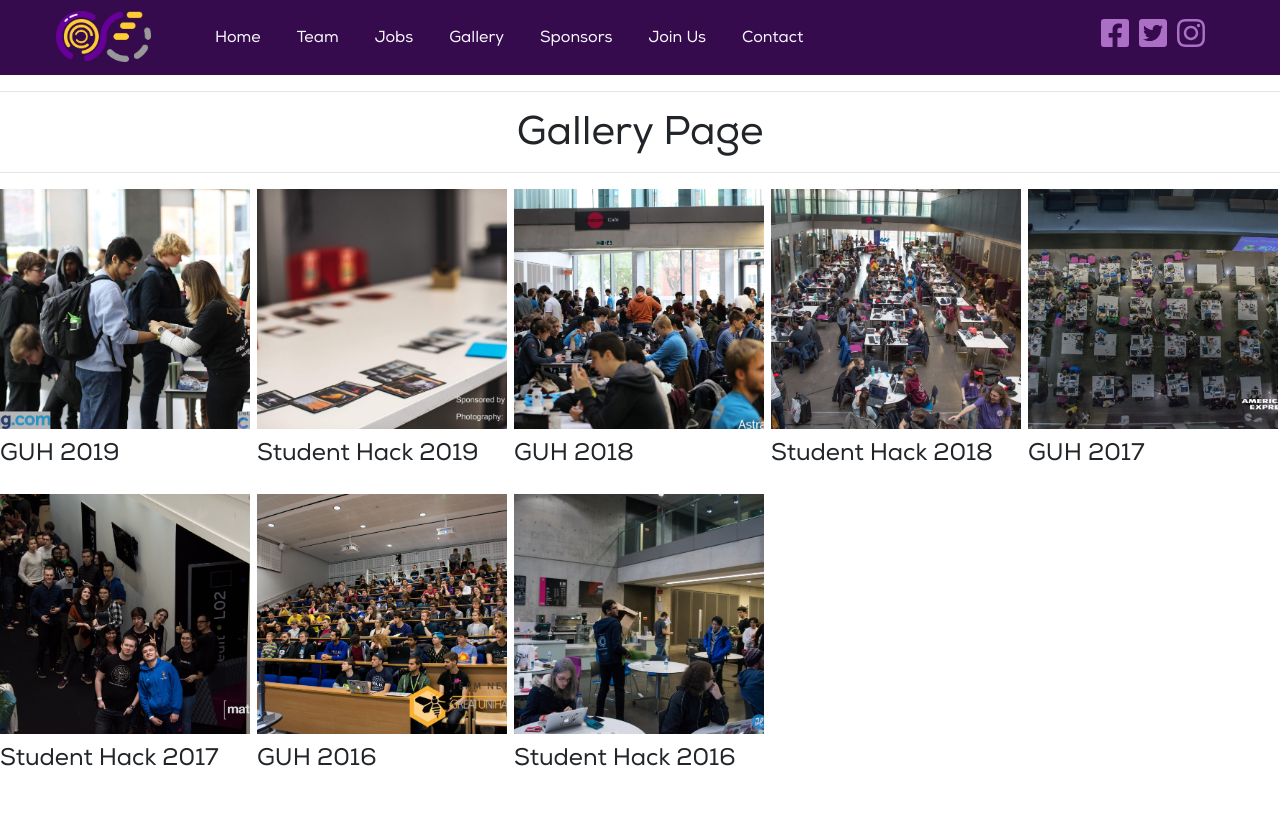
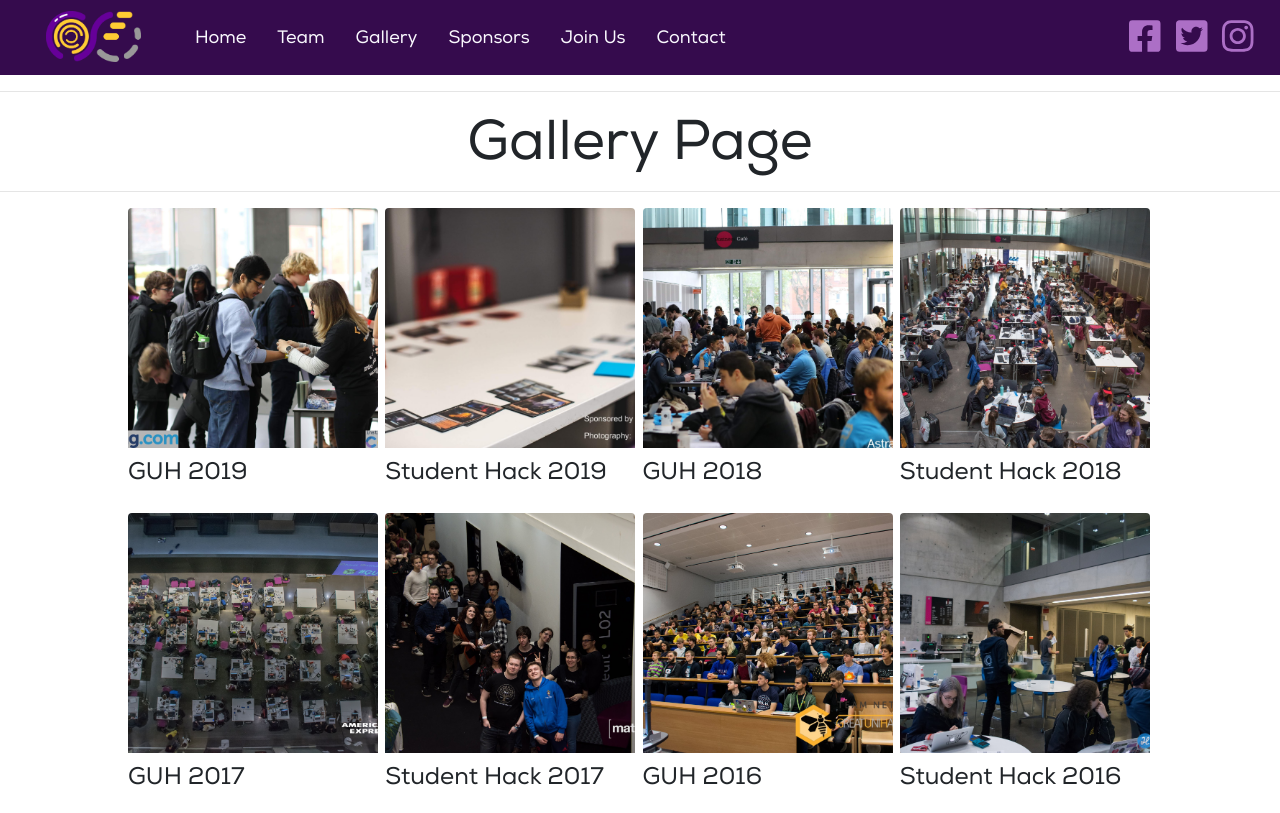
Before and after one commit to unicsmcr/unicsmcr.com-2019, a React (Create React App) app: page /gallery in a window 1280 px wide. Built offline with nearby package versions, Linux system fonts and the light colour scheme.

Commit message:
added margins

```diff
--- a/public/index.html
+++ b/public/index.html
@@ -3,15 +3,6 @@
   <head>
     <meta charset="utf-8" />
     <link rel="icon" href="%PUBLIC_URL%/favicon.ico" />
-
-    <!-- not using emailjs -->
-    <!-- <script type="text/javascript" src="https://cdn.jsdelivr.net/npm/emailjs-com@2.3.2/dist/email.min.js"></script>
-    <script type="text/javascript">
-      (function(){
-          emailjs.init("user_dO8wGT5QPitmJrqpFJXr1");
-      })();
-    </script> -->
-
     <meta name="viewport" content="width=device-width, initial-scale=1" />
     <meta name="theme-color" content="#000000" />
     <meta
@@ -35,7 +26,7 @@
       work correctly both with client-side routing and a non-root public URL.
       Learn how to configure a non-root public URL by running `npm run build`.
     -->
-    <title>React App</title>
+    <title>UniCS</title>
   </head>
   <body>
     <noscript>You need to enable JavaScript to run this app.</noscript>
--- a/src/app/App.js
+++ b/src/app/App.js
@@ -1,7 +1,6 @@
 import React from 'react';
 import { BrowserRouter as Router, Route, Switch } from 'react-router-dom';
 import Home from '../home/Home';
-import Jobs from '../jobs/Jobs';
 import Gallery from '../gallery/Gallery';
 import Sponsors from '../sponsors/Sponsors';
 import JoinUs from '../joinus/JoinUs';
@@ -18,7 +17,6 @@ function App() {
         <Layout>
           <Switch>
             <Route exact path={['/', 'home']} component={Home} />
-            <Route path="/jobs" component={Jobs} />
             <Route path="/gallery" component={Gallery} />
             <Route path="/sponsors" component={Sponsors} />
             <Route path="/joinus" component={JoinUs} />
--- a/src/components/Navigationbar.js
+++ b/src/components/Navigationbar.js
@@ -26,8 +26,8 @@ const Styles = styled.div`
   .navbar-nav,
   .nav-link {
     text-decoration: none;
-    padding-left: 20px;
-    font-size: 16px;
+    padding-left: 15px;
+    font-size: 18px;
     color: #faf9fe;
   }
 
@@ -91,11 +91,6 @@ export const Navigationbar = () => (
           {/* ^add the ability to scroll to meet the team */}
           <Nav.Item>
             <Nav.Link>
-              <Link to="/Jobs">Jobs</Link>
-            </Nav.Link>
-          </Nav.Item>
-          <Nav.Item>
-            <Nav.Link>
               <Link to="/Gallery">Gallery</Link>
             </Nav.Link>
           </Nav.Item>
@@ -114,42 +109,22 @@ export const Navigationbar = () => (
               <Link to="/Contact">Contact</Link>
             </Nav.Link>
           </Nav.Item>
+        </Nav>
+        <Nav className="ml-auto">
             <Nav.Item>
-            <a
-              target="_blank"
-              rel="noopener noreferrer"
-              href="http://www.facebook.com/unicsmanchester/"
-              style={{ marginLeft: 280, paddingLeft: 10 }}
-            >
-              <FontAwesomeIcon
-                icon={faFacebookSquare}
-                size="2x"
-                color="#AC6FC6"
-              />
+                <a target="_blank" href="http://www.facebook.com/unicsmanchester/">
+                    <FontAwesomeIcon icon={faFacebookSquare} size="2x" color="#AC6FC6"/>
+                    {/*How to change the background color to white and copyright issue!!!*/}
                 </a>
             </Nav.Item>
             <Nav.Item>
-            <a
-              target="_blank"
-              rel="noopener noreferrer"
-              href="https://twitter.com/unics_uom"
-              style={{ paddingLeft: 10 }}
-            >
-              <FontAwesomeIcon
-                icon={faTwitterSquare}
-                size="2x"
-                color="#AC6FC6"
-              />
+                <a target="_blank" href="https://twitter.com/unics_uom">
+                    <FontAwesomeIcon icon={faTwitterSquare} size="2x" color="#AC6FC6" />
                 </a>
             </Nav.Item>
             <Nav.Item>
-            <a
-              target="_blank"
-              rel="noopener noreferrer"
-              href="https://www.instagram.com/unics_uom/"
-              style={{ paddingLeft: 10 }}
-            >
-              <FontAwesomeIcon icon={faInstagram} size="2x" color="#AC6FC6" />
+                <a target="_blank" href="https://www.instagram.com/unics_uom/" style={{ paddingRight: 10}}>
+                    <FontAwesomeIcon icon={faInstagram} size="2x" color="#AC6FC6"/>
                 </a>
             </Nav.Item>
         </Nav>
--- a/src/gallery/Gallery.css
+++ b/src/gallery/Gallery.css
@@ -3,6 +3,7 @@
   grid-gap: 5px;
   grid-template-columns: repeat(auto-fit, minmax(250px, 1fr));
   grid-template-rows: repeat(2, 300px);
+  padding: 0 10% 0 10%;
 }
 
 .grid-item-gallery {
--- a/src/gallery/Gallery.js
+++ b/src/gallery/Gallery.js
@@ -60,7 +60,7 @@ export default class Home extends React.Component {
           <div>
             <a target="_blank" href={each.url} class="grid-link-gallery">
               <img
-                class="grid-item-gallery"
+                class="grid-item-gallery rounded"
                 src={each.thumbnail}
                 alt="Gallery Folder"
               />
@@ -80,7 +80,7 @@ export default class Home extends React.Component {
     return (
       <div>
         <hr />
-        <h1 style={{ textAlign: 'center' }}>Gallery Page</h1>
+        <h1 style={{ textAlign: 'center' }} class="display-4">Gallery Page</h1>
         <hr />
         <div class="grid-container-gallery">{this.makeThumbnail(folders)}</div>
       </div>
--- a/src/home/Home.css
+++ b/src/home/Home.css
@@ -30,6 +30,7 @@ div.container {
   grid-gap: 5px;
   grid-template-columns: repeat(auto-fit, minmax(250px, 1fr));
   grid-template-rows: repeat(2, 300px);
+  padding: 20px 10% 20px 10%;
 }
 
 .grid-item-home {
--- a/src/home/Home.js
+++ b/src/home/Home.js
@@ -16,7 +16,7 @@ const Header = styled.div`
 const AboutUs = styled.div`
   color: white;
   font-size: 2vw;
-  padding: 0 50px 0 50px;
+  padding: 20px 10% 20px 10%;
 `;
 
 const teamMembers = [
--- a/src/jobs/Jobs.js
+++ /dev/null
@@ -1,8 +0,0 @@
-import React from 'react';
-export default function Jobs() {
-  return (
-    <div>
-      <h1>Jobs Page</h1>
-    </div>
-  );
-}
--- a/src/sponsors/Sponsors.css
+++ b/src/sponsors/Sponsors.css
@@ -23,5 +23,5 @@
   grid-template-columns: 15% 85%;
   grid-gap: 10px;
   background-color: white;
-  padding: 20px;
+  padding: 20px 10% 20px 10%;
 }
--- a/src/sponsors/Sponsors.js
+++ b/src/sponsors/Sponsors.js
@@ -146,7 +146,7 @@ export default class Sponsors extends React.Component {
     return (
       <div>
         <hr />
-        <h1 class="titles-sponsors" style={{ color: '#350B4D' }}>
+        <h1 class="titles-sponsors display-4" style={{ color: '#350B4D' }}>
           Our Sponsors
         </h1>
         <hr />
```
Lines whose indentation alone changed are shown as unchanged.
